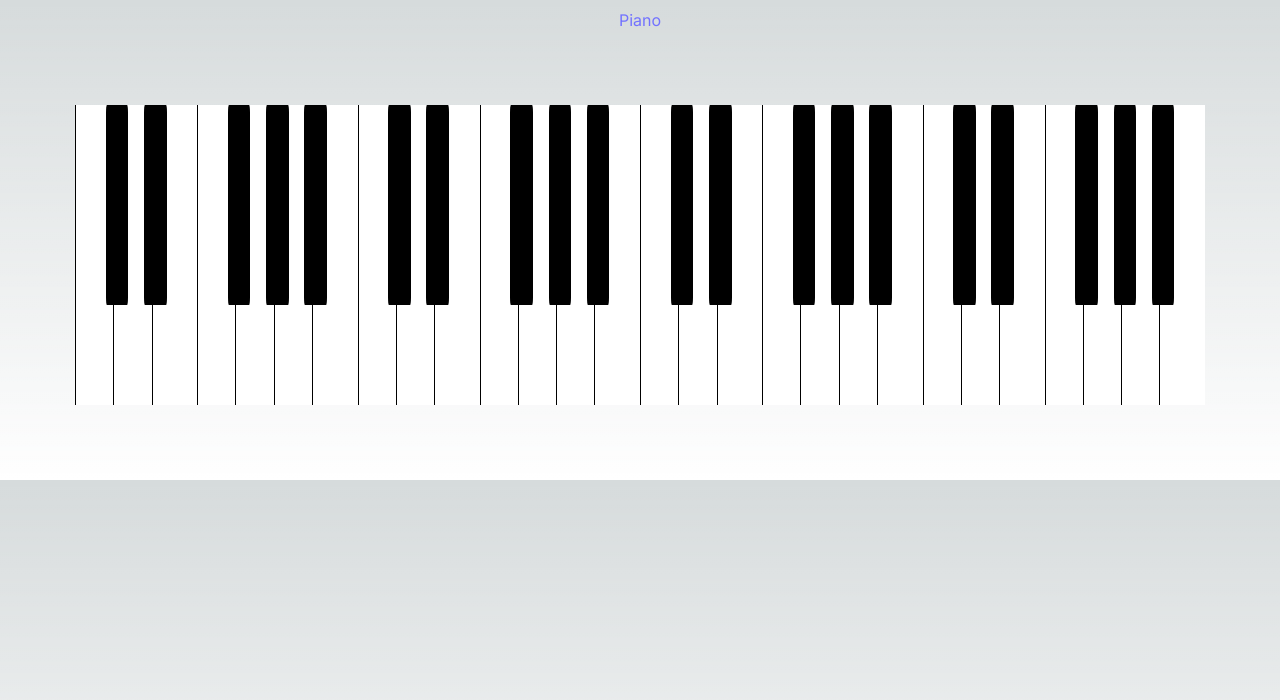
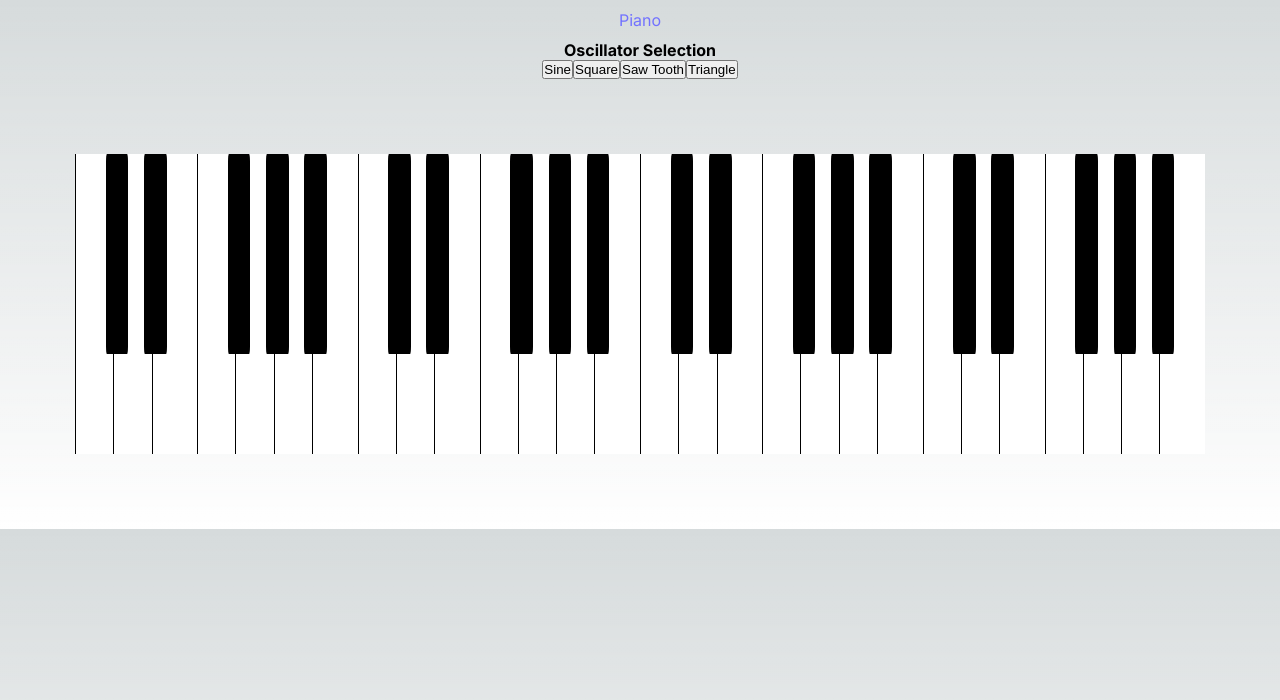
Before and after one commit to Bradpk/Synth, a Next.js app in the folder synth/: page /piano in a window 1280 px wide. Shown: the top 700 px of the page. Built offline with nearby package versions, Linux system fonts and the light colour scheme.

Commit message:
oscillator selections

```diff
--- a/synth/src/app/piano/page.js
+++ b/synth/src/app/piano/page.js
@@ -5,12 +5,17 @@ import styles from './piano.module.css';
 import * as Tone from "tone";
 
 function Synth() {
+    const [oscillatorType, setOscillatorType] = useState("sine");
 
     const synth = new Tone.Synth({
         oscillator: {
-          type: "sine",
+          type: oscillatorType,
         },
-      }).toDestination();
+    }).toDestination();
+
+    const handleOscillatorChange = (type) => {
+        setOscillatorType(type);
+    };
 
 
     const C2 = () => {
@@ -257,6 +262,14 @@ function Synth() {
 
 
     return (
+        <>
+        <h4 className={styles.heading}>Oscillator Selection</h4>
+        <div className={styles.oscillator}>
+            <button onClick={() => handleOscillatorChange("sine")}>Sine</button>
+            <button onClick={() => handleOscillatorChange("square")}>Square</button>
+            <button onClick={() => handleOscillatorChange("sawtooth")}>Saw Tooth</button>
+            <button onClick={() => handleOscillatorChange("triangle")}>Triangle</button>
+        </div>
         <div className={styles.piano}>
             <button className={styles.key} onMouseEnter={C2} ></button>
             <button className={styles.black} onMouseEnter={Csharp2} ></button>
@@ -309,6 +322,7 @@ function Synth() {
 
 
         </div>
+        </>
     )
 }
 
--- a/synth/src/app/piano/piano.module.css
+++ b/synth/src/app/piano/piano.module.css
@@ -22,3 +22,13 @@
     border-radius: 4%;
     border: none;
 }
+
+.oscillator {
+    display: flex;
+    justify-content: center;
+}
+
+.heading {
+    display: flex;
+    justify-content: center;
+}
```
